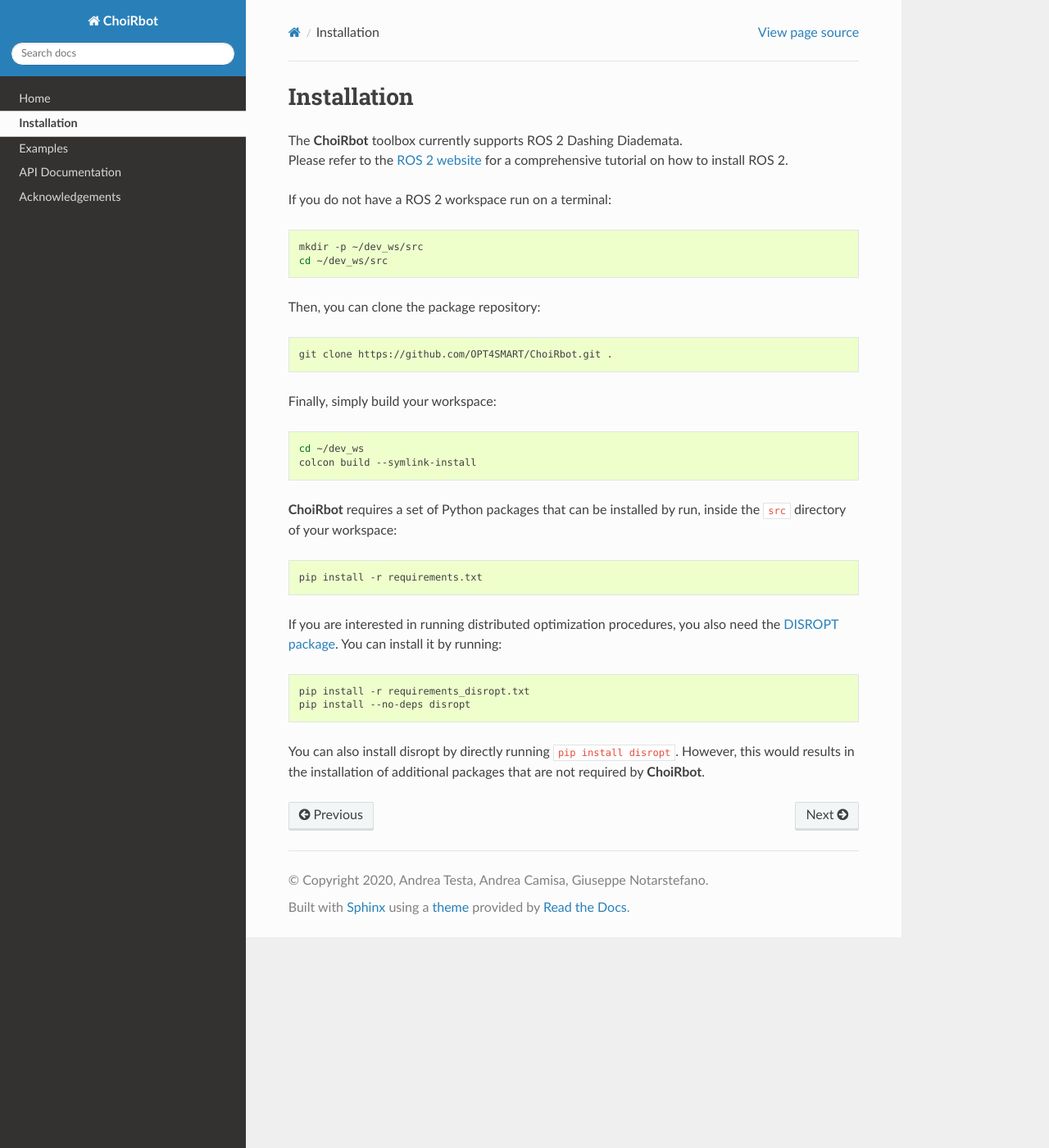
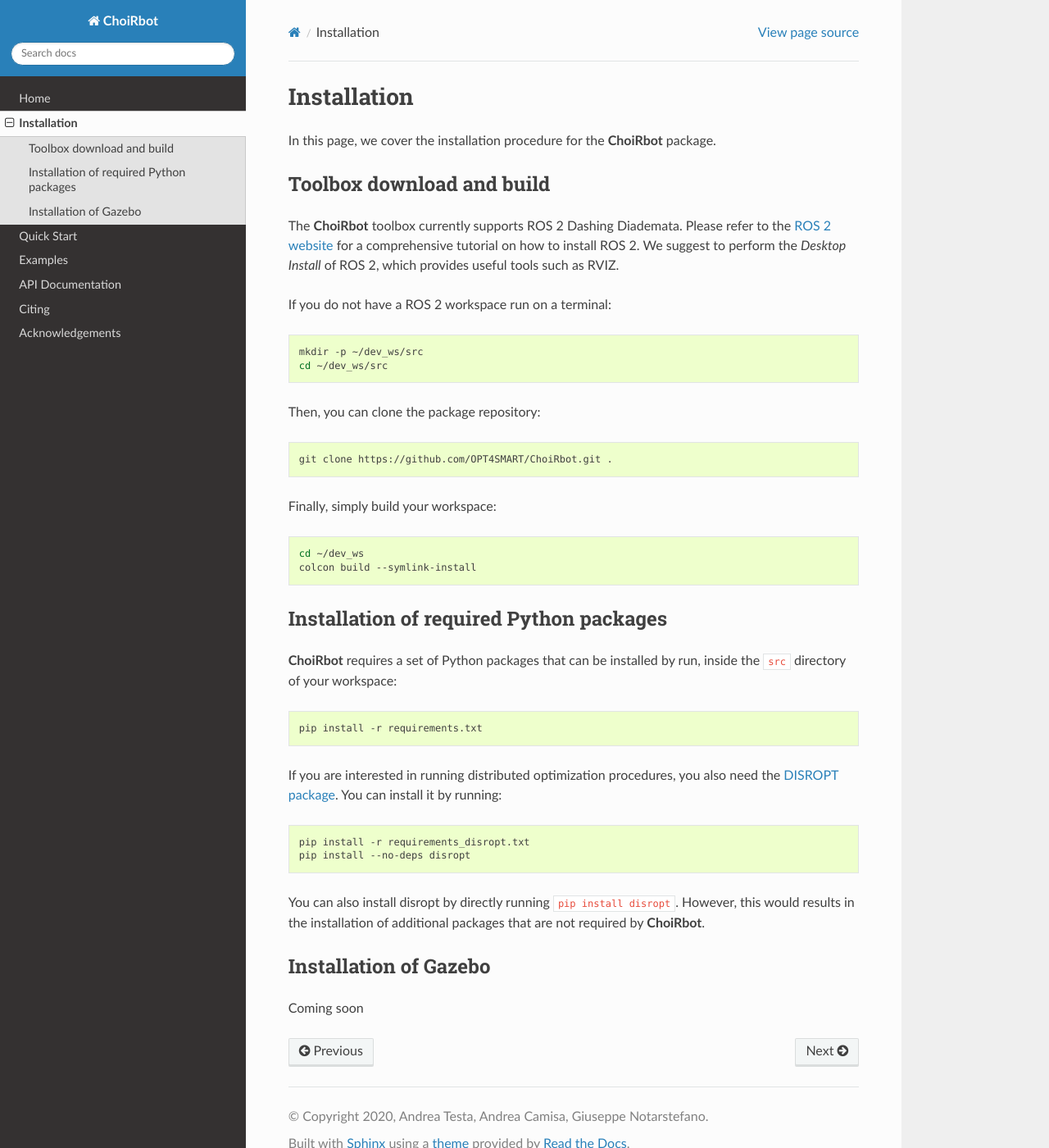
Before and after one commit to OPT4SMART/ChoiRbot, a Sphinx documentation site: the page built from docs/source/installation/index.rst, in a window 1280 px wide and 1400 px high. Shown: the whole window at 82% size. Built offline with Sphinx 7.4.7 and the Read the Docs theme 2.0.0, drawn with Linux system fonts in a browser that asks for light colours; pages that are not in the unit, such as notebooks, are missing from menus.

Commit message:
up installation and quickstart documentation

```diff
--- a/docs/source/index.rst
+++ b/docs/source/index.rst
@@ -28,6 +28,11 @@
 .. toctree::
     :hidden:
 
+    quick_start/index.rst
+
+.. toctree::
+    :hidden:
+
     examples/index.rst
 
 .. toctree::
--- a/docs/source/installation/index.rst
+++ b/docs/source/installation/index.rst
@@ -3,8 +3,13 @@
 Installation
 ===================
 
-| The **ChoiRbot** toolbox currently supports ROS 2 Dashing Diademata.
-| Please refer to the `ROS 2 website <https://index.ros.org/doc/ros2/>`_ for a comprehensive tutorial on how to install ROS 2.
+In this page, we cover the installation procedure for the **ChoiRbot** package.
+
+Toolbox download and build
+-------------------------------------
+
+The **ChoiRbot** toolbox currently supports ROS 2 Dashing Diademata.
+Please refer to the `ROS 2 website <https://index.ros.org/doc/ros2/>`_ for a comprehensive tutorial on how to install ROS 2. We suggest to perform the *Desktop Install* of ROS 2, which provides useful tools such as RVIZ.
 
 If you do not have a ROS 2 workspace run on a terminal:
 
@@ -26,6 +31,10 @@
 	cd ~/dev_ws
 	colcon build --symlink-install
 
+
+Installation of required Python packages
+-------------------------------------------
+
 **ChoiRbot** requires a set of Python packages that can be installed by run, inside the ``src`` directory of your workspace:
 
 .. code-block:: bash
@@ -40,3 +49,8 @@
 	pip install --no-deps disropt
 
 You can also install disropt by directly running ``pip install disropt``. However, this would results in the installation of additional packages that are not required by **ChoiRbot**.
+
+Installation of Gazebo
+-------------------------------------------
+
+Coming soon
```
Also changed, not shown: docs/source/citing/index.rst (added, +17 -0 lines), docs/source/quick_start/index.rst (added, +70 -0 lines).
